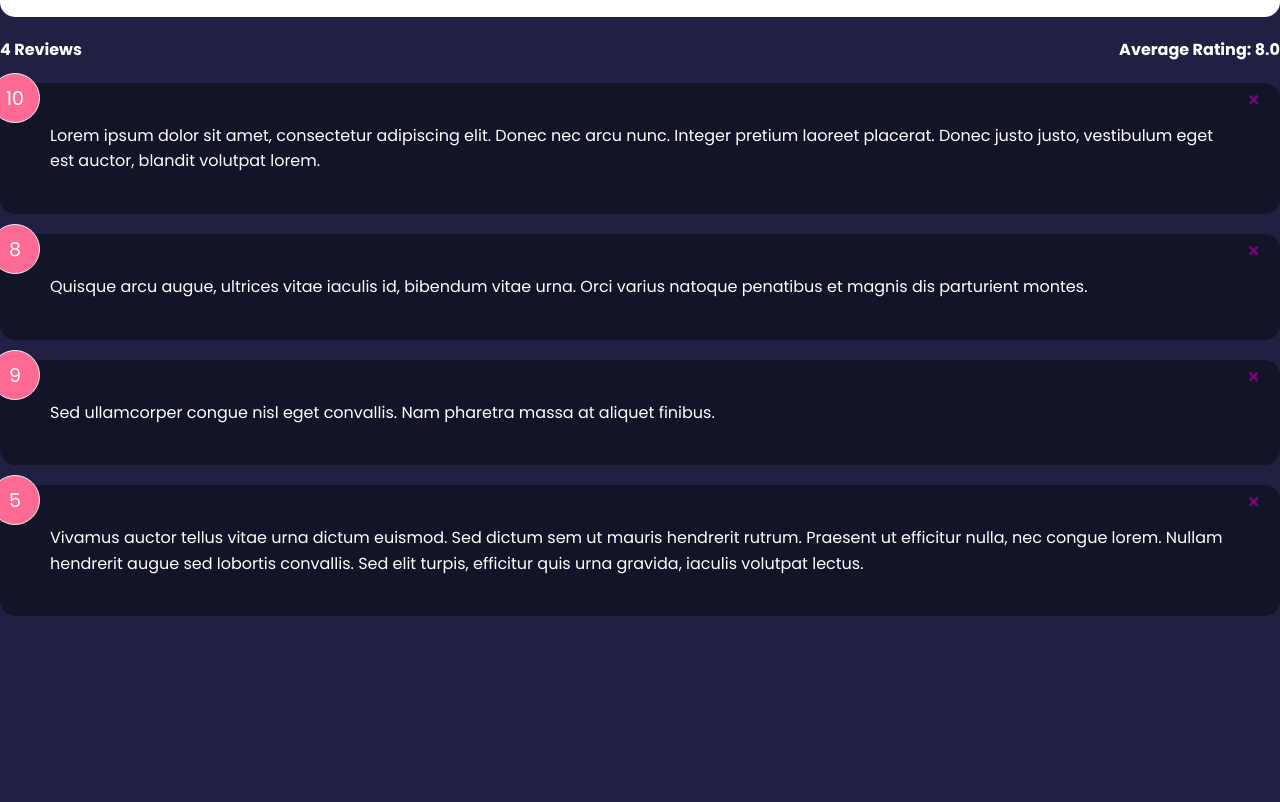
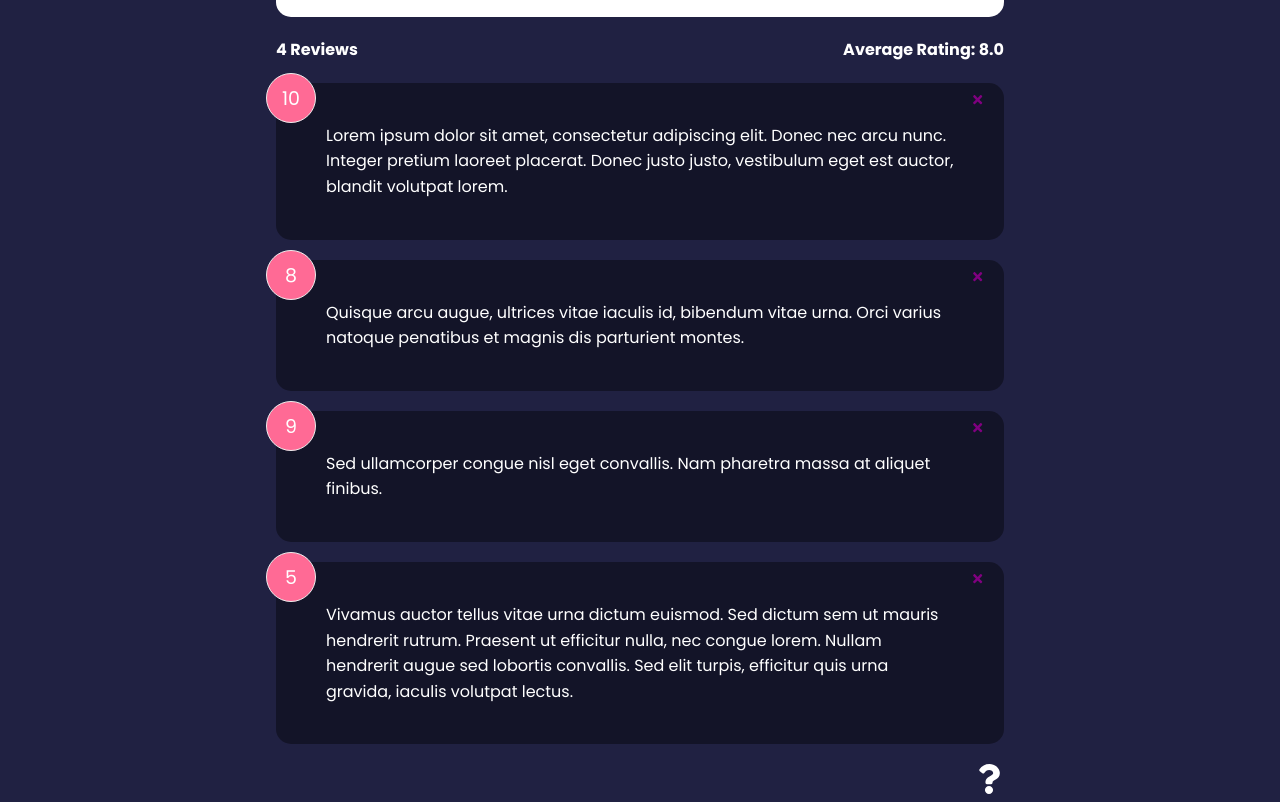
Before and after one commit to ElJefe111944/reviews-feedback-ui, a React (Create React App) app in the folder feedback-app/: page / in a window 1280 px wide. Shown: the part 376-1178 px from the top of the page. Before the commit the page ends 1012 px from the top, so only its background shows below. Built offline with nearby package versions, Linux system fonts and the light colour scheme; the HTML template or start-up script is replaced by a standard one.

Commit message:
Links added instead a tags

```diff
--- a/feedback-app/package.json
+++ b/feedback-app/package.json
@@ -8,6 +8,7 @@
     "@testing-library/user-event": "^13.5.0",
     "react": "^18.2.0",
     "react-dom": "^18.2.0",
+    "react-icons": "^4.8.0",
     "react-router-dom": "^6.9.0",
     "react-scripts": "5.0.1",
     "web-vitals": "^2.1.4"
--- a/feedback-app/src/App.js
+++ b/feedback-app/src/App.js
@@ -7,6 +7,7 @@
 import FeedbackData from "./data/FeedbackData";
 import FeedbackForm from "./components/FeedbackForm";
 import AboutPage from "./pages/AboutPage";
+import AboutIconLink from "./components/AboutIconLink";
 
 function App() {
 
@@ -30,17 +31,17 @@
         <Router>
           <Header/>
 
-          <div className="feedback-container">
+          <div className="container">
             <Routes>
               <Route
                 path="/"
                 element={
                   <>
-                    <FeedbackForm haldleAddFeedback={addFeedback} />
+                    <FeedbackForm handleAdd={addFeedback} />
                     <FeedbackStats feedback={feedback} />
                     <FeedbackList
                       feedback={feedback}
-                      handleDeleteItem={deleteFeedback}
+                      handleDelete={deleteFeedback}
                     />
                   </>
                 }
@@ -48,6 +49,7 @@
 
               <Route path="/about" element={<AboutPage />} />
             </Routes>
+            <AboutIconLink />
           </div>
         </Router>
       );
--- /dev/null
+++ b/feedback-app/src/components/AboutIconLink.jsx
@@ -0,0 +1,14 @@
+import React from 'react'
+import { FaQuestion } from 'react-icons/fa';
+import { Link } from 'react-router-dom';
+
+
+export default function AboutIconLink() {
+  return (
+    <div className='about-link'>
+      <Link to='/about'>
+        <FaQuestion size={30} />
+      </Link>
+    </div>
+  )
+}
--- a/feedback-app/src/pages/AboutPage.jsx
+++ b/feedback-app/src/pages/AboutPage.jsx
@@ -1,5 +1,7 @@
 import React from 'react'
+import { Link } from 'react-router-dom'
 import Card from '../components/shared/Card'
+
 
 function AboutPage() {
   return (
@@ -10,7 +12,7 @@
             <p>Verison: 1.0.0</p>
 
             <p>
-                <a href="/">Back to Home</a>
+                <Link to="/">Back to Home</Link>
             </p>
         </div>
     </Card>
```
Also changed, not shown: 1 other file (tests, documents, lock files or other folders).
